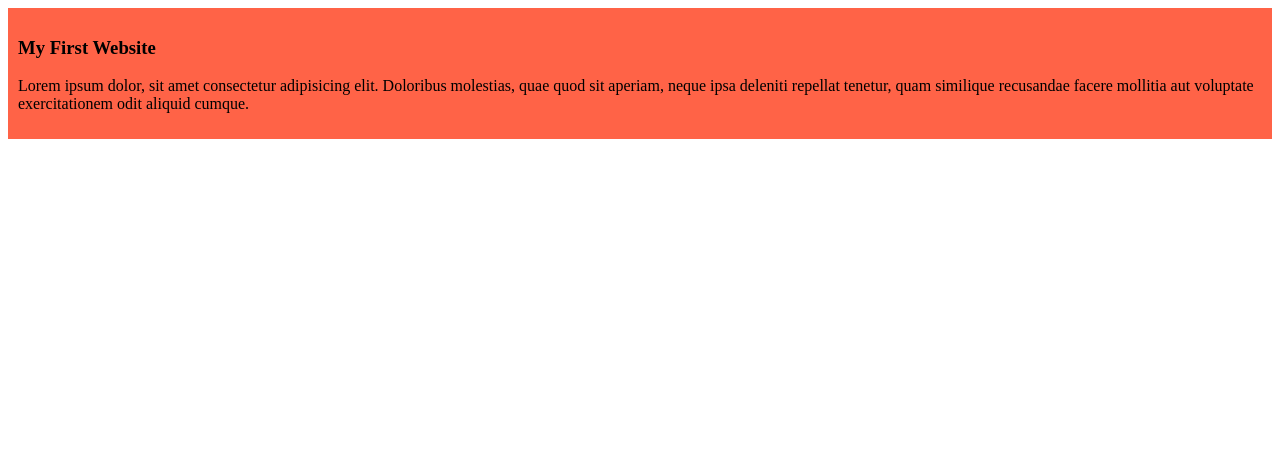
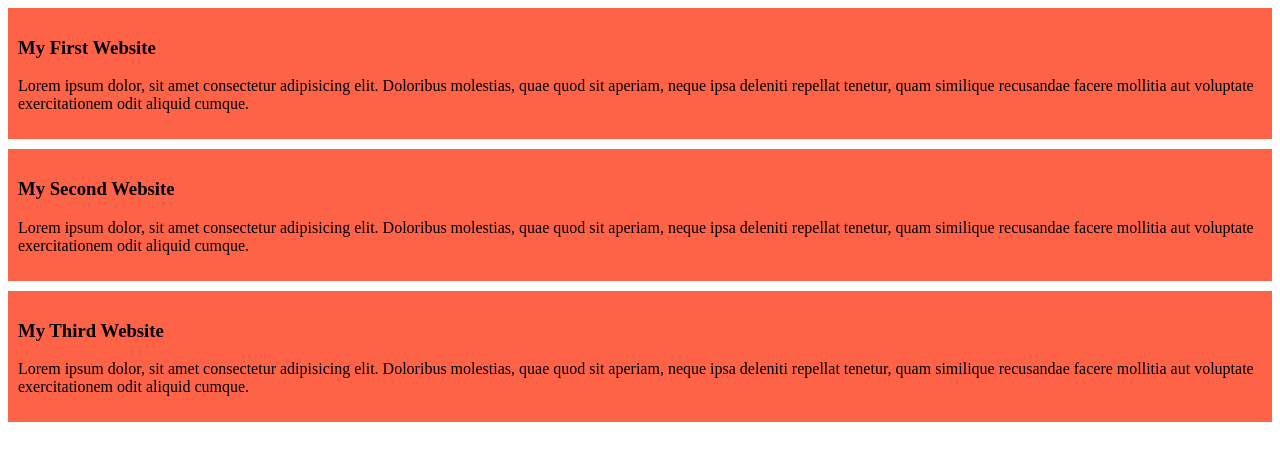
Before and after one commit to Sazzadhossain2003/my-simple-website, a plain HTML site: page index.html in a window 1280 px wide. Drawn offline with Linux system fonts and the light colour scheme.

Commit message:
added the second and third website

```diff
--- a/index.html
+++ b/index.html
@@ -11,5 +11,13 @@
         <h3>My First Website</h3>
         <p>Lorem ipsum dolor, sit amet consectetur adipisicing elit. Doloribus molestias, quae quod sit aperiam, neque ipsa deleniti repellat tenetur, quam similique recusandae facere mollitia aut voluptate exercitationem odit aliquid cumque.</p>
     </div>
+     <div>
+        <h3>My Second Website</h3>
+        <p>Lorem ipsum dolor, sit amet consectetur adipisicing elit. Doloribus molestias, quae quod sit aperiam, neque ipsa deleniti repellat tenetur, quam similique recusandae facere mollitia aut voluptate exercitationem odit aliquid cumque.</p>
+    </div>
+    <div>
+        <h3>My Third Website</h3>
+        <p>Lorem ipsum dolor, sit amet consectetur adipisicing elit. Doloribus molestias, quae quod sit aperiam, neque ipsa deleniti repellat tenetur, quam similique recusandae facere mollitia aut voluptate exercitationem odit aliquid cumque.</p>
+    </div>
 </body>
 </html>
--- a/styles/blog.css
+++ b/styles/blog.css
@@ -1,4 +1,5 @@
 div{
     background-color: tomato;
    padding: 10px;
+  margin-bottom: 10px;
 }
```
